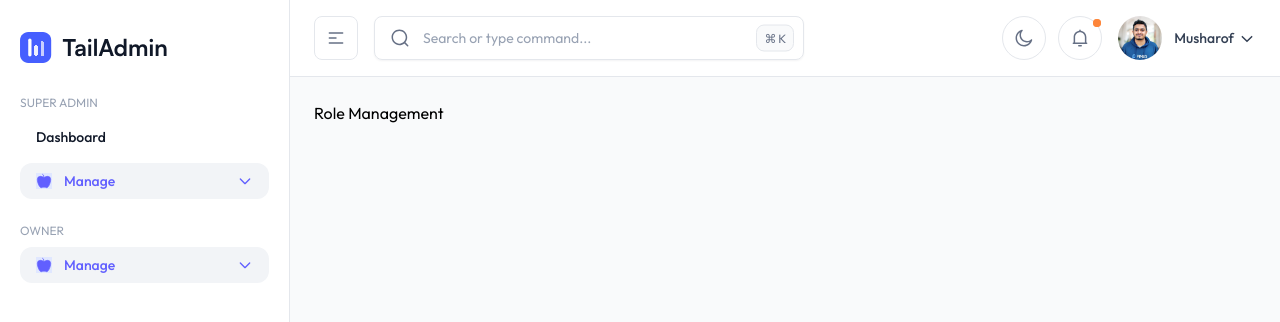
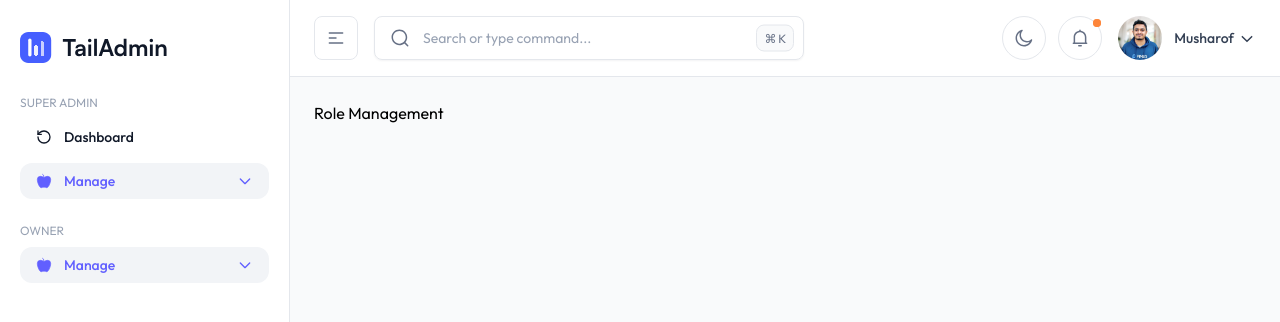
Before and after one commit to arisatriop/foilerplate, a React (Vite) app: page /manage/role in a window 1280 px wide. Shown: the top 322 px of the page. Built offline with nearby package versions, Linux system fonts and the light colour scheme.

Commit message:
Refactor SvgIcon component: enhance error handling, add default icon rendering, and sanitize SVG data

```diff
--- a/src/layout/AppSidebarNew.tsx
+++ b/src/layout/AppSidebarNew.tsx
@@ -10,8 +10,30 @@ const SvgIcon: React.FC<{
   const [svg, setSvg] = useState<string | null>(null);
   const [error, setError] = useState(false);
 
+  const colorClass = isActive
+    ? "text-indigo-500"
+    : "text-gray-900 dark:text-white";
+  const wrapperClass = `w-4 h-4 ${colorClass} ${className}`;
+
+  const defaultIcon = (
+    <svg
+      xmlns="http://www.w3.org/2000/svg"
+      className={wrapperClass}
+      viewBox="0 0 24 24"
+      fill="none"
+      stroke="currentColor"
+      strokeWidth="2"
+      strokeLinecap="round"
+      strokeLinejoin="round"
+    >
+      <path d="M3 12a9 9 0 1 0 9-9 9.75 9.75 0 0 0-6.74 2.74L3 8" />
+      <path d="M3 3v5h5" />
+    </svg>
+  );
+
   useEffect(() => {
-    if (!url) {
+    if (!url || url.trim() === "") {
+      setSvg(null);
       setError(true);
       return;
     }
@@ -19,12 +41,15 @@ const SvgIcon: React.FC<{
     if (url.trim().startsWith("<svg")) {
       const sanitized = url
         .replace(/fill="[^"]*"/g, 'fill="currentColor"')
-        .replace(/(width|height)="[^"]*"/g, "");
+        .replace(/(width|height)="[^"]*"/g, "")
+        .replace(/class="[^"]*"/g, "");
       setSvg(sanitized);
+      setError(false);
       return;
     }
 
     let canceled = false;
+
     fetch(url)
       .then((res) => {
         if (!res.ok) throw new Error("Fetch failed");
@@ -34,12 +59,16 @@ const SvgIcon: React.FC<{
         if (!canceled) {
           const sanitized = data
             .replace(/fill="[^"]*"/g, 'fill="currentColor"')
-            .replace(/(width|height)="[^"]*"/g, "");
+            .replace(/(width|height)="[^"]*"/g, "")
+            .replace(/class="[^"]*"/g, "");
           setSvg(sanitized);
+          setError(false);
         }
       })
       .catch(() => {
-        if (!canceled) setError(true);
+        if (!canceled) {
+          setError(true);
+        }
       });
 
     return () => {
@@ -47,116 +76,12 @@ const SvgIcon: React.FC<{
     };
   }, [url]);
 
-  const colorClass = isActive
-    ? "bg-indigo-100 dark:bg-indigo-950 text-indigo-500"
-    : "hover:bg-black/5 dark:hover:bg-white/5 text-gray-900 dark:text-white";
-
-  if (error || !url) {
-    return (
-      <svg
-        xmlns="http://www.w3.org/2000/svg"
-        className={`w-4 h-4 ${colorClass} ${className}`}
-        viewBox="0 0 24 24"
-        fill="none"
-        stroke="currentColor"
-        strokeWidth="2"
-        strokeLinecap="round"
-        strokeLinejoin="round"
-      >
-        <path d="M3 12a9 9 0 1 0 9-9 9.75 9.75 0 0 0-6.74 2.74L3 8" />
-        <path d="M3 3v5h5" />
-      </svg>
-    );
-  }
-
-  if (!svg) return null;
+  if (error || !svg) return defaultIcon;
 
   return (
-    <div
-      className={`w-4 h-4 ${colorClass} ${className}`}
-      dangerouslySetInnerHTML={{ __html: svg }}
-    />
+    <div className={wrapperClass} dangerouslySetInnerHTML={{ __html: svg }} />
   );
 };
-
-const appleSvg = `<svg xmlns="http://www.w3.org/2000/svg" width="24" height="24" viewBox="0 0 24 24" fill="none" stroke="currentColor" stroke-width="2" stroke-linecap="round" stroke-linejoin="round" class="lucide lucide-apple-icon lucide-apple"><path d="M12 20.94c1.5 0 2.75 1.06 4 1.06 3 0 6-8 6-12.22A4.91 4.91 0 0 0 17 5c-2.22 0-4 1.44-5 2-1-.56-2.78-2-5-2a4.9 4.9 0 0 0-5 4.78C2 14 5 22 8 22c1.25 0 2.5-1.06 4-1.06Z"/><path d="M10 2c1 .5 2 2 2 5"/></svg>`;
-
-const Menus = [
-  {
-    title: "SUPER ADMIN",
-    items: [
-      {
-        name: "Dashboard",
-        iconUrl: "",
-        path: "/",
-      },
-      {
-        name: "Manage",
-        iconUrl: appleSvg,
-        children: [
-          {
-            name: "User",
-            iconUrl: appleSvg,
-            path: "/manage/user",
-          },
-          {
-            name: "Role",
-            iconUrl: appleSvg,
-            path: "/manage/role",
-          },
-          {
-            name: "Menu",
-            iconUrl: appleSvg,
-            path: "/manage/menu",
-          },
-        ],
-      },
-    ],
-  },
-  {
-    title: "OWNER",
-    items: [
-      {
-        name: "Manage",
-        iconUrl: appleSvg,
-        children: [
-          {
-            name: "User",
-            iconUrl: appleSvg,
-            path: "/manage/user",
-          },
-          {
-            name: "Role",
-            iconUrl: appleSvg,
-            path: "/manage/role",
-            children: [
-              {
-                name: "User",
-                iconUrl: appleSvg,
-                path: "/manage/user",
-              },
-              {
-                name: "Role",
-                iconUrl: appleSvg,
-                path: "/manage/role",
-              },
-              {
-                name: "Menu",
-                iconUrl: appleSvg,
-                path: "/manage/menu",
-              },
-            ],
-          },
-          {
-            name: "Menu",
-            iconUrl: appleSvg,
-            path: "/manage/menu",
-          },
-        ],
-      },
-    ],
-  },
-];
 
 const AppSidebar: React.FC = () => {
   const { isExpanded, isMobileOpen, isHovered, setIsHovered } = useSidebar();
@@ -204,9 +129,7 @@ const AppSidebar: React.FC = () => {
                       : "lg:justify-start"
                   }`}
               >
-                {item.iconUrl && (
-                  <SvgIcon url={item.iconUrl} isActive={active} />
-                )}
+                <SvgIcon url={item.iconUrl} isActive={active} />
                 {(isExpanded || isHovered || isMobileOpen) && (
                   <>
                     <span className="text-sm font-medium">{item.name}</span>
@@ -239,9 +162,7 @@ const AppSidebar: React.FC = () => {
                         : "hover:bg-black/5 dark:hover:bg-white/5 text-gray-900 dark:text-white"
                     }`}
                 >
-                  {item.iconUrl && (
-                    <SvgIcon url={item.iconUrl} isActive={active} />
-                  )}
+                  <SvgIcon url={item.iconUrl} isActive={active} />
                   {(isExpanded || isHovered || isMobileOpen) && (
                     <span className="text-sm font-medium">{item.name}</span>
                   )}
@@ -256,6 +177,83 @@ const AppSidebar: React.FC = () => {
       })}
     </ul>
   );
+
+  const Menus = [
+    {
+      title: "SUPER ADMIN",
+      items: [
+        {
+          name: "Dashboard",
+          iconUrl: "",
+          path: "/",
+        },
+        {
+          name: "Manage",
+          iconUrl: `<svg xmlns="http://www.w3.org/2000/svg" width="24" height="24" viewBox="0 0 24 24" fill="none" stroke="currentColor" stroke-width="2" stroke-linecap="round" stroke-linejoin="round" class="lucide lucide-apple-icon lucide-apple"><path d="M12 20.94c1.5 0 2.75 1.06 4 1.06 3 0 6-8 6-12.22A4.91 4.91 0 0 0 17 5c-2.22 0-4 1.44-5 2-1-.56-2.78-2-5-2a4.9 4.9 0 0 0-5 4.78C2 14 5 22 8 22c1.25 0 2.5-1.06 4-1.06Z"/><path d="M10 2c1 .5 2 2 2 5"/></svg>`,
+          children: [
+            {
+              name: "User",
+              iconUrl: `<svg xmlns="http://www.w3.org/2000/svg" viewBox="0 0 512 512"><!--!Font Awesome Free 6.7.2 by @fontawesome - https://fontawesome.com License - https://fontawesome.com/license/free Copyright 2025 Fonticons, Inc.--><path d="M0 96C0 60.7 28.7 32 64 32l384 0c35.3 0 64 28.7 64 64l0 320c0 35.3-28.7 64-64 64L64 480c-35.3 0-64-28.7-64-64L0 96zm64 64l0 256 160 0 0-256L64 160zm384 0l-160 0 0 256 160 0 0-256z"/></svg>`,
+              path: "/manage/user",
+            },
+            {
+              name: "Role",
+              iconUrl: `<svg xmlns="http://www.w3.org/2000/svg" width="24" height="24" viewBox="0 0 24 24" fill="none" stroke="currentColor" stroke-width="2" stroke-linecap="round" stroke-linejoin="round" class="lucide lucide-layout-dashboard-icon lucide-layout-dashboard"><rect width="7" height="9" x="3" y="3" rx="1"/><rect width="7" height="5" x="14" y="3" rx="1"/><rect width="7" height="9" x="14" y="12" rx="1"/><rect width="7" height="5" x="3" y="16" rx="1"/></svg>`,
+              path: "/manage/role",
+            },
+            {
+              name: "Menu",
+              iconUrl: `<svg xmlns="http://www.w3.org/2000/svg" width="24" height="24" viewBox="0 0 24 24" fill="none" stroke="currentColor" stroke-width="2" stroke-linecap="round" stroke-linejoin="round" class="lucide lucide-apple-icon lucide-apple"><path d="M12 20.94c1.5 0 2.75 1.06 4 1.06 3 0 6-8 6-12.22A4.91 4.91 0 0 0 17 5c-2.22 0-4 1.44-5 2-1-.56-2.78-2-5-2a4.9 4.9 0 0 0-5 4.78C2 14 5 22 8 22c1.25 0 2.5-1.06 4-1.06Z"/><path d="M10 2c1 .5 2 2 2 5"/></svg>`,
+              path: "/manage/menu",
+            },
+          ],
+        },
+      ],
+    },
+    {
+      title: "OWNER",
+      items: [
+        {
+          name: "Manage",
+          iconUrl: `<svg xmlns="http://www.w3.org/2000/svg" width="24" height="24" viewBox="0 0 24 24" fill="none" stroke="currentColor" stroke-width="2" stroke-linecap="round" stroke-linejoin="round" class="lucide lucide-apple-icon lucide-apple"><path d="M12 20.94c1.5 0 2.75 1.06 4 1.06 3 0 6-8 6-12.22A4.91 4.91 0 0 0 17 5c-2.22 0-4 1.44-5 2-1-.56-2.78-2-5-2a4.9 4.9 0 0 0-5 4.78C2 14 5 22 8 22c1.25 0 2.5-1.06 4-1.06Z"/><path d="M10 2c1 .5 2 2 2 5"/></svg>`,
+          children: [
+            {
+              name: "User",
+              iconUrl: `<svg xmlns="http://www.w3.org/2000/svg" width="24" height="24" viewBox="0 0 24 24" fill="none" stroke="currentColor" stroke-width="2" stroke-linecap="round" stroke-linejoin="round" class="lucide lucide-apple-icon lucide-apple"><path d="M12 20.94c1.5 0 2.75 1.06 4 1.06 3 0 6-8 6-12.22A4.91 4.91 0 0 0 17 5c-2.22 0-4 1.44-5 2-1-.56-2.78-2-5-2a4.9 4.9 0 0 0-5 4.78C2 14 5 22 8 22c1.25 0 2.5-1.06 4-1.06Z"/><path d="M10 2c1 .5 2 2 2 5"/></svg>`,
+              path: "/manage/user",
+            },
+            {
+              name: "Role",
+              iconUrl: `<svg xmlns="http://www.w3.org/2000/svg" width="24" height="24" viewBox="0 0 24 24" fill="none" stroke="currentColor" stroke-width="2" stroke-linecap="round" stroke-linejoin="round" class="lucide lucide-apple-icon lucide-apple"><path d="M12 20.94c1.5 0 2.75 1.06 4 1.06 3 0 6-8 6-12.22A4.91 4.91 0 0 0 17 5c-2.22 0-4 1.44-5 2-1-.56-2.78-2-5-2a4.9 4.9 0 0 0-5 4.78C2 14 5 22 8 22c1.25 0 2.5-1.06 4-1.06Z"/><path d="M10 2c1 .5 2 2 2 5"/></svg>`,
+              path: "/manage/role",
+              children: [
+                {
+                  name: "User",
+                  iconUrl: `<svg xmlns="http://www.w3.org/2000/svg" width="24" height="24" viewBox="0 0 24 24" fill="none" stroke="currentColor" stroke-width="2" stroke-linecap="round" stroke-linejoin="round" class="lucide lucide-apple-icon lucide-apple"><path d="M12 20.94c1.5 0 2.75 1.06 4 1.06 3 0 6-8 6-12.22A4.91 4.91 0 0 0 17 5c-2.22 0-4 1.44-5 2-1-.56-2.78-2-5-2a4.9 4.9 0 0 0-5 4.78C2 14 5 22 8 22c1.25 0 2.5-1.06 4-1.06Z"/><path d="M10 2c1 .5 2 2 2 5"/></svg>`,
+                  path: "/manage/user",
+                },
+                {
+                  name: "Role",
+                  iconUrl: `<svg xmlns="http://www.w3.org/2000/svg" width="24" height="24" viewBox="0 0 24 24" fill="none" stroke="currentColor" stroke-width="2" stroke-linecap="round" stroke-linejoin="round" class="lucide lucide-apple-icon lucide-apple"><path d="M12 20.94c1.5 0 2.75 1.06 4 1.06 3 0 6-8 6-12.22A4.91 4.91 0 0 0 17 5c-2.22 0-4 1.44-5 2-1-.56-2.78-2-5-2a4.9 4.9 0 0 0-5 4.78C2 14 5 22 8 22c1.25 0 2.5-1.06 4-1.06Z"/><path d="M10 2c1 .5 2 2 2 5"/></svg>`,
+                  path: "/manage/role",
+                },
+                {
+                  name: "Menu",
+                  iconUrl: `<svg xmlns="http://www.w3.org/2000/svg" width="24" height="24" viewBox="0 0 24 24" fill="none" stroke="currentColor" stroke-width="2" stroke-linecap="round" stroke-linejoin="round" class="lucide lucide-apple-icon lucide-apple"><path d="M12 20.94c1.5 0 2.75 1.06 4 1.06 3 0 6-8 6-12.22A4.91 4.91 0 0 0 17 5c-2.22 0-4 1.44-5 2-1-.56-2.78-2-5-2a4.9 4.9 0 0 0-5 4.78C2 14 5 22 8 22c1.25 0 2.5-1.06 4-1.06Z"/><path d="M10 2c1 .5 2 2 2 5"/></svg>`,
+                  path: "/manage/menu",
+                },
+              ],
+            },
+            {
+              name: "Menu",
+              iconUrl: `<svg xmlns="http://www.w3.org/2000/svg" width="24" height="24" viewBox="0 0 24 24" fill="none" stroke="currentColor" stroke-width="2" stroke-linecap="round" stroke-linejoin="round" class="lucide lucide-apple-icon lucide-apple"><path d="M12 20.94c1.5 0 2.75 1.06 4 1.06 3 0 6-8 6-12.22A4.91 4.91 0 0 0 17 5c-2.22 0-4 1.44-5 2-1-.56-2.78-2-5-2a4.9 4.9 0 0 0-5 4.78C2 14 5 22 8 22c1.25 0 2.5-1.06 4-1.06Z"/><path d="M10 2c1 .5 2 2 2 5"/></svg>`,
+              path: "/manage/menu",
+            },
+          ],
+        },
+      ],
+    },
+  ];
 
   return (
     <aside
```
